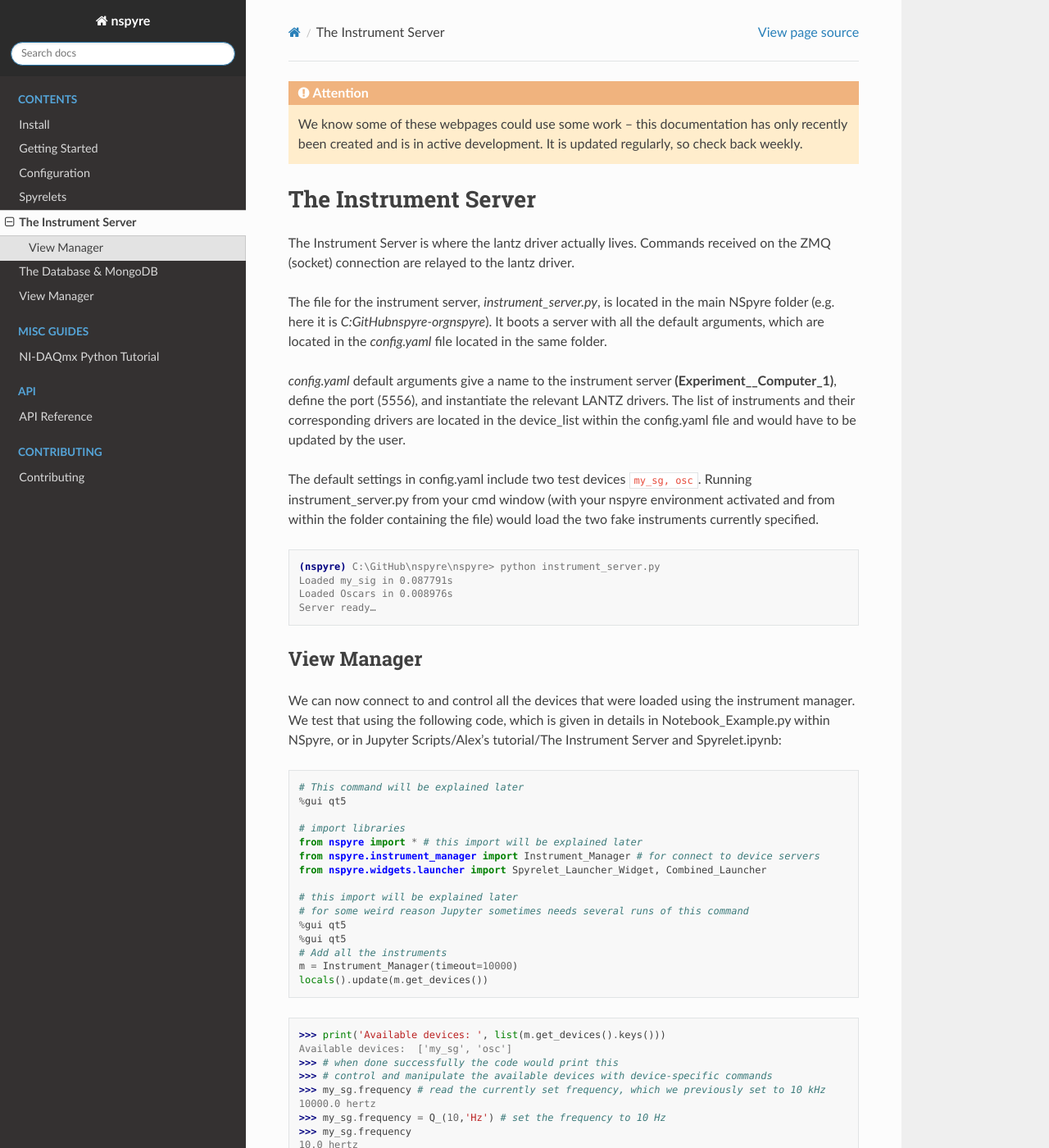
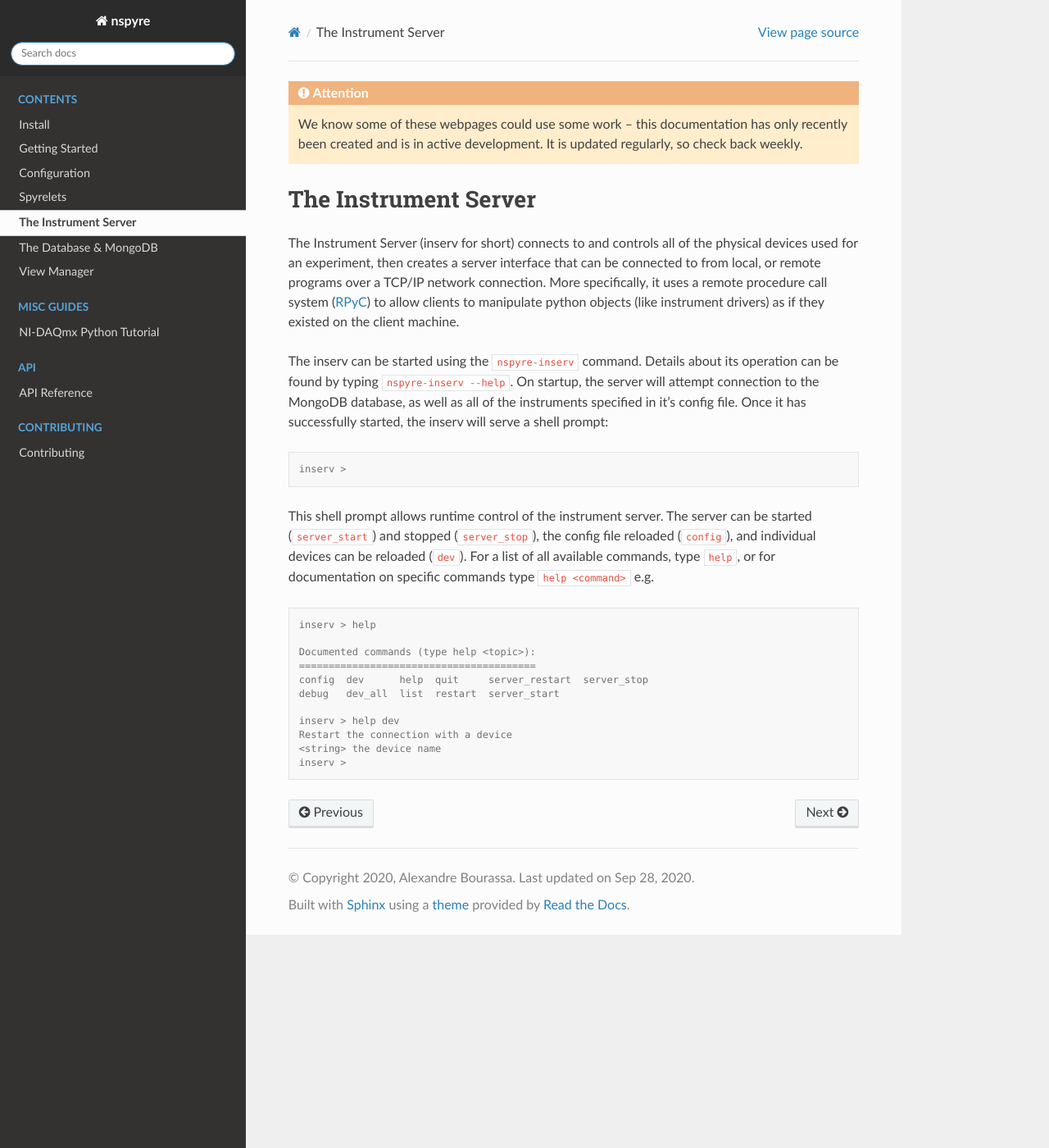
Before and after one commit to nspyre-org/nspyre, a Sphinx documentation site: the page built from docs/instrument_server.rst, in a window 1280 px wide and 1400 px high. Shown: the whole window at 82% size. Built offline with Sphinx 7.4.7 and the Read the Docs theme 2.0.0, drawn with Linux system fonts in a browser that asks for light colours; some of the changed text lies outside the part shown.

Commit message:
update mongodb / inserv docs

```diff
--- a/docs/instrument_server.rst
+++ b/docs/instrument_server.rst
@@ -6,67 +6,28 @@
 The Instrument Server
 #####################
 
-The Instrument Server is where the lantz driver actually lives. Commands
-received on the ZMQ (socket) connection are relayed to the lantz driver.
+The Instrument Server (inserv for short) connects to and controls all of the physical devices used for an experiment, then creates a server interface that can be connected to from local, or remote programs over a TCP/IP network connection. More specifically, it uses a remote procedure call system (`RPyC`_) to allow clients to manipulate python objects (like instrument drivers) as if they existed on the client machine.
 
-The file for the instrument server, *instrument_server.py*, is located in the
-main NSpyre folder (e.g. here it is *C:\GitHub\nspyre-org\nspyre*). It boots a
-server with all the default arguments, which are located in the *config.yaml*
-file located in the same folder.
+.. _RPyC: https://rpyc.readthedocs.io/en/latest/
 
-*config.yaml* default arguments give a name to the instrument server
-**(Experiment__Computer_1)**, define the port (5556), and instantiate the relevant
-LANTZ drivers. The list of instruments and their corresponding drivers are
-located in the device_list within the config.yaml file and would have to be
-updated by the user.
-
-The default settings in config.yaml include two test devices
-``my_sg, osc``. Running instrument_server.py from your cmd window (with your nspyre
-environment activated and from within the folder containing the file) would load
-the two fake instruments currently specified.
+The inserv can be started using the ``nspyre-inserv`` command. Details about its operation can be found by typing ``nspyre-inserv --help``. On startup, the server will attempt connection to the MongoDB database, as well as all of the instruments specified in it's config file. Once it has successfully started, the inserv will serve a shell prompt:
 
 .. code-block:: console
 
-   (nspyre) C:\GitHub\nspyre\nspyre> python instrument_server.py
-   Loaded my_sig in 0.087791s
-   Loaded Oscars in 0.008976s
-   Server ready…
+   inserv >
 
-View Manager
-------------
+This shell prompt allows runtime control of the instrument server. The server can be started (``server_start``) and stopped (``server_stop``), the config file reloaded (``config``), and individual devices can be reloaded (``dev``). For a list of all available commands, type ``help``, or for documentation on specific commands type ``help <command>`` e.g.
 
-We can now connect to and control all the devices that were loaded using the
-instrument manager. We test that using the following code, which is given in
-details in Notebook_Example.py within NSpyre, or in Jupyter Scripts/Alex's
-tutorial/The Instrument Server and Spyrelet.ipynb:
+.. code-block:: console
 
-.. code-block:: python
+   inserv > help
 
-   # This command will be explained later
-   %gui qt5
+   Documented commands (type help <topic>):
+   ========================================
+   config  dev      help  quit     server_restart  server_stop
+   debug   dev_all  list  restart  server_start
 
-   # import libraries
-   from nspyre import * # this import will be explained later
-   from nspyre.instrument_manager import Instrument_Manager # for connect to device servers
-   from nspyre.widgets.launcher import Spyrelet_Launcher_Widget, Combined_Launcher
-
-   # this import will be explained later
-   # for some weird reason Jupyter sometimes needs several runs of this command
-   %gui qt5
-   %gui qt5
-   # Add all the instruments
-   m = Instrument_Manager(timeout=10000)
-   locals().update(m.get_devices())
-
->>> print('Available devices: ', list(m.get_devices().keys()))
-Available devices:  ['my_sg', 'osc']
->>> # when done successfully the code would print this
->>> # control and manipulate the available devices with device-specific commands
->>> my_sg.frequency # read the currently set frequency, which we previously set to 10 kHz
-10000.0 hertz
->>> my_sg.frequency = Q_(10,'Hz') # set the frequency to 10 Hz
->>> my_sg.frequency
-10.0 hertz
-
-Note that the instrument server we loaded, and the device parameters we control are
-streamed to and saved in the mongo database.
+   inserv > help dev
+   Restart the connection with a device
+   <string> the device name
+   inserv >
```
Also changed, not shown: docs/the_database.rst (+0 -14 lines).
